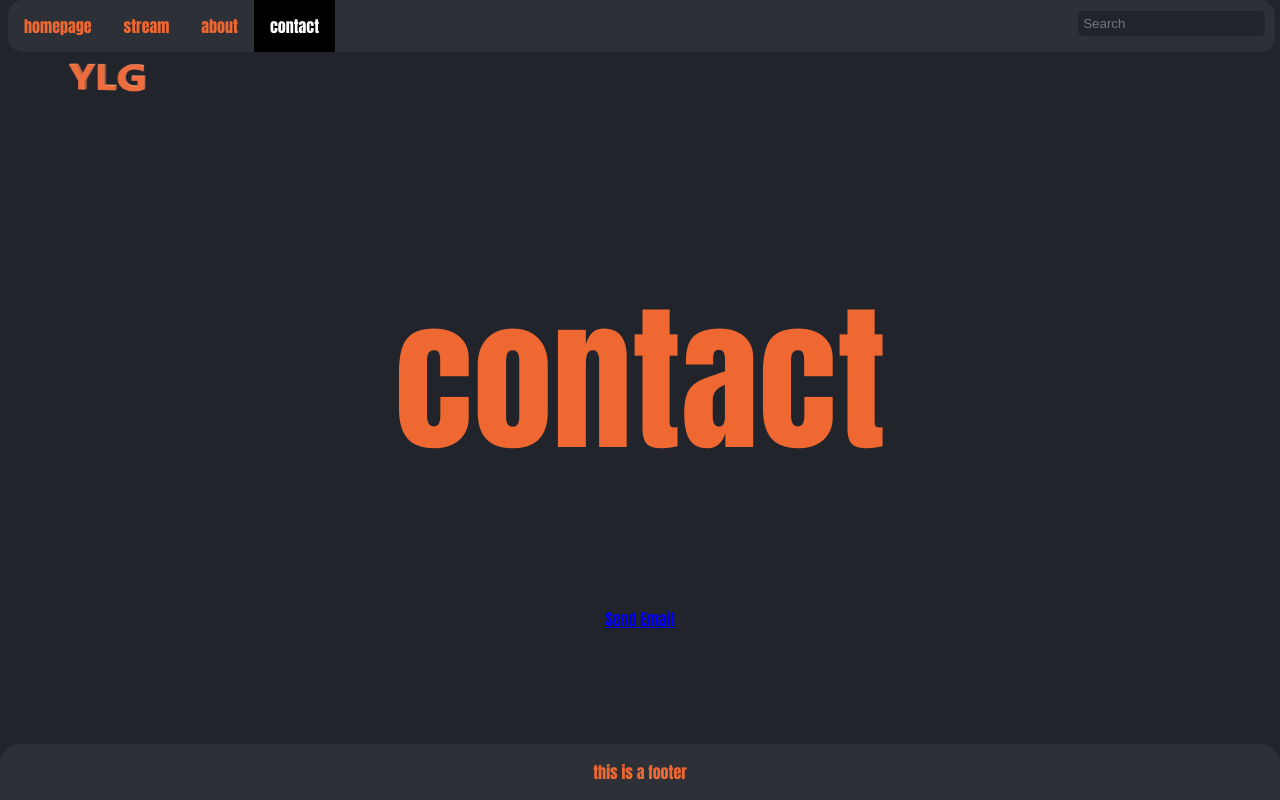
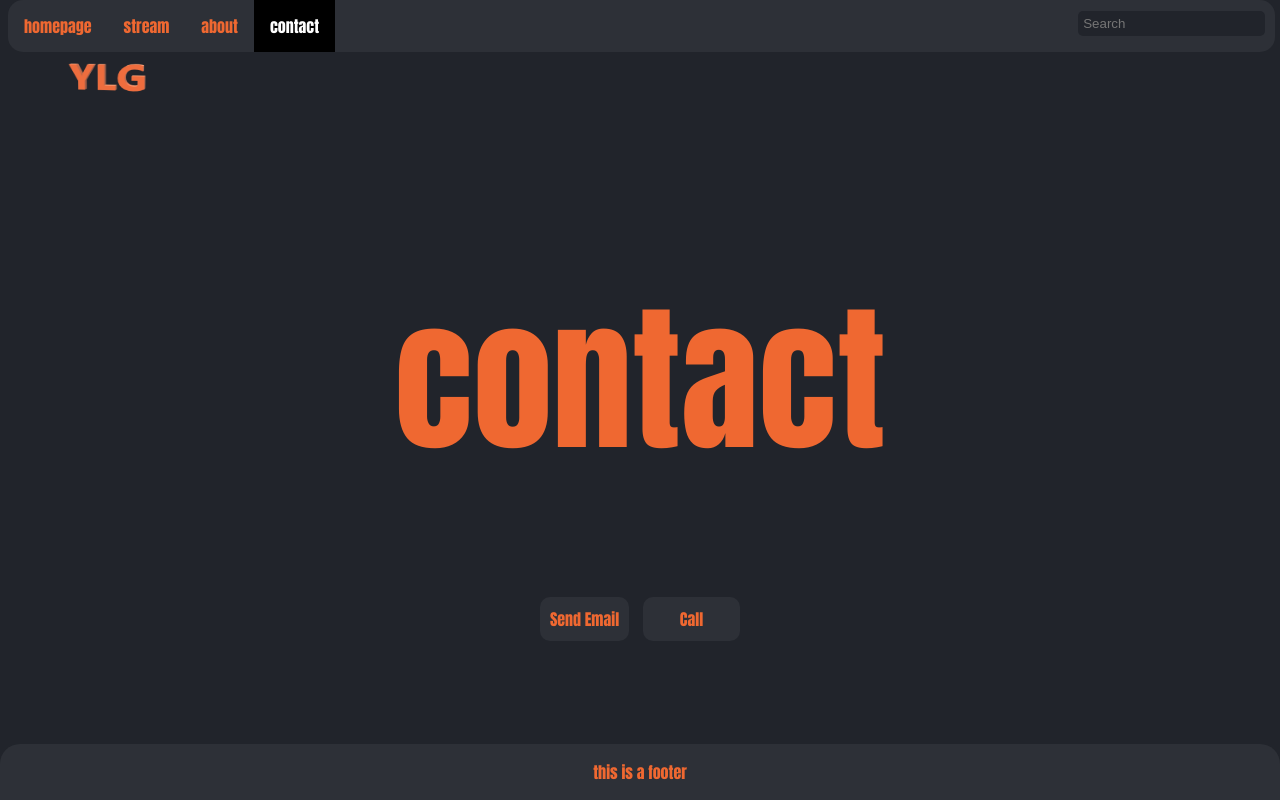
Before and after one commit to joranrijkers/joranrijkers.github.io, a plain HTML site: page contact.html in a window 1280 px wide. Drawn offline with Linux system fonts and the light colour scheme.

Commit message:
contact page update

```diff
--- a/contact.html
+++ b/contact.html
@@ -22,6 +22,7 @@
       <div class="midtxt">
 
     <a href = "mailto: rijkersjoran81@gmail.com" class="Emailbutton">Send Email</a>
+    <a href = "tel:+31622129857" class="Callbutton">Call</a>
 
        </div>
        <div class="footer">
--- a/style.css
+++ b/style.css
@@ -103,11 +103,25 @@ input {
     margin-top: 0;
 }
 
-.Mail {
+.Emailbutton {
 
 
     color: #ef6831;
-
-
+    padding: 10px;
+    border: #2d3037 5px ;
+    text-decoration: none;
+    background-color: #2d3037;
+    border-radius: 10px;
 
 }
+
+.Callbutton {
+
+    color: #ef6831;
+    padding: 10px 37px 10px 37px;
+    border: #2d3037 5px;
+    text-decoration: none;
+    background-color: #2d3037;
+    border-radius: 10px;
+    margin-left: 10px;
+}
```
